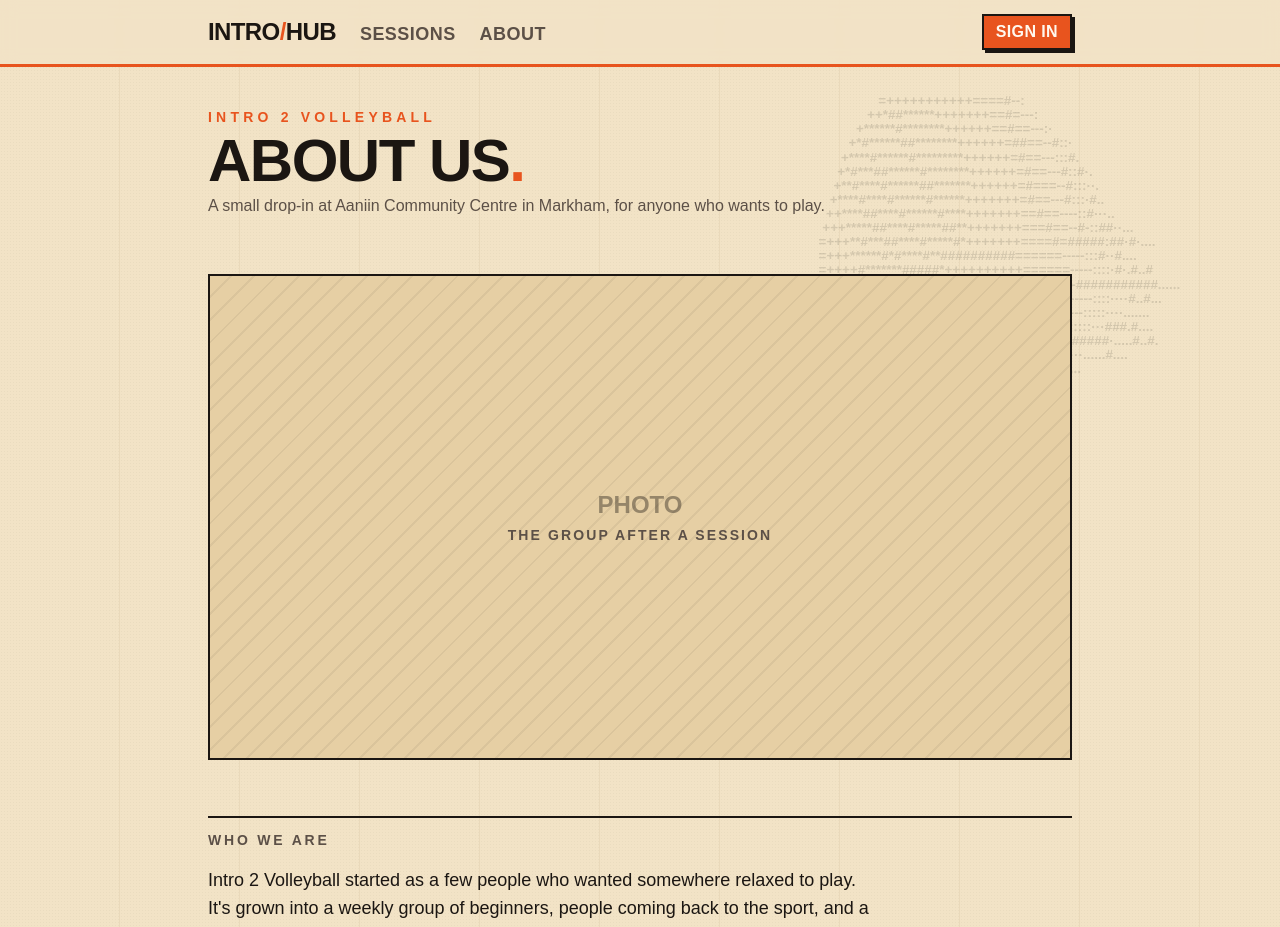
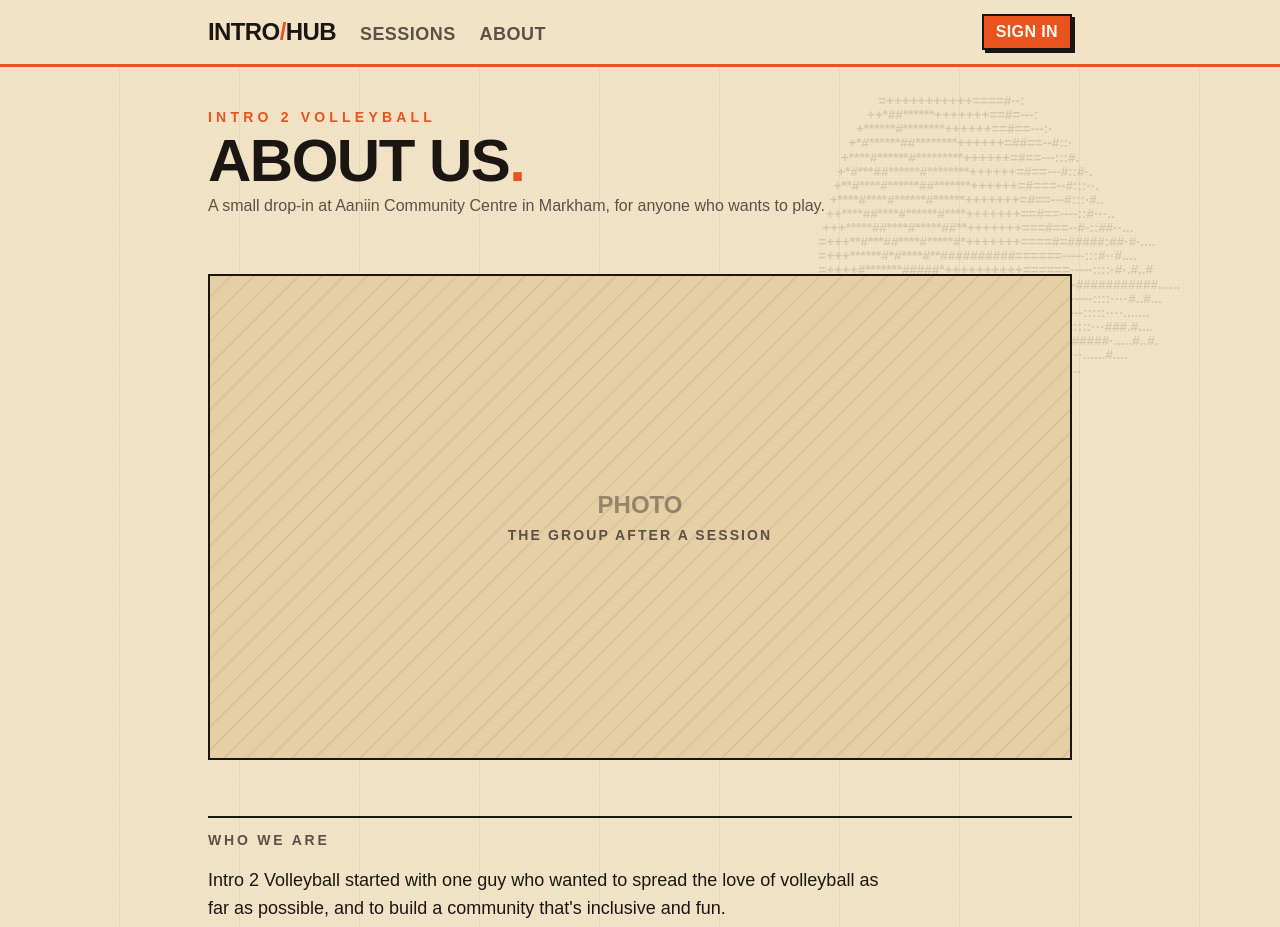
Before and after one commit to jasooh/intro_hub, a Next.js app: page /about in a window 1280 px wide. Shown: the top 927 px of the page. Built offline with nearby package versions, Linux system fonts and the light colour scheme; no server answers; a web font is replaced by a local one.

Commit message:
About: the real origin story
Co-Authored-By: Claude Opus 5.5 <noreply@anthropic.com>

```diff
--- a/src/app/about/page.tsx
+++ b/src/app/about/page.tsx
@@ -44,8 +44,8 @@ export default function AboutPage() {
       <Sheet label="Who we are" className="reveal" style={reveal(2)}>
         <div className="max-w-2xl space-y-4 text-lg">
           <p>
-            Intro 2 Volleyball started as a few people who wanted somewhere relaxed to play. It&apos;s grown into a weekly group
-            of beginners, people coming back to the sport, and a few regulars who just like helping out.
+            Intro 2 Volleyball started with one guy who wanted to spread the love of volleyball as far as possible, and to
+            build a community that&apos;s inclusive and fun.
           </p>
           <p className="text-ink-soft">
             Never touched a volleyball? Perfect. That&apos;s who this is for. Come as you are: every skill level, every
```
